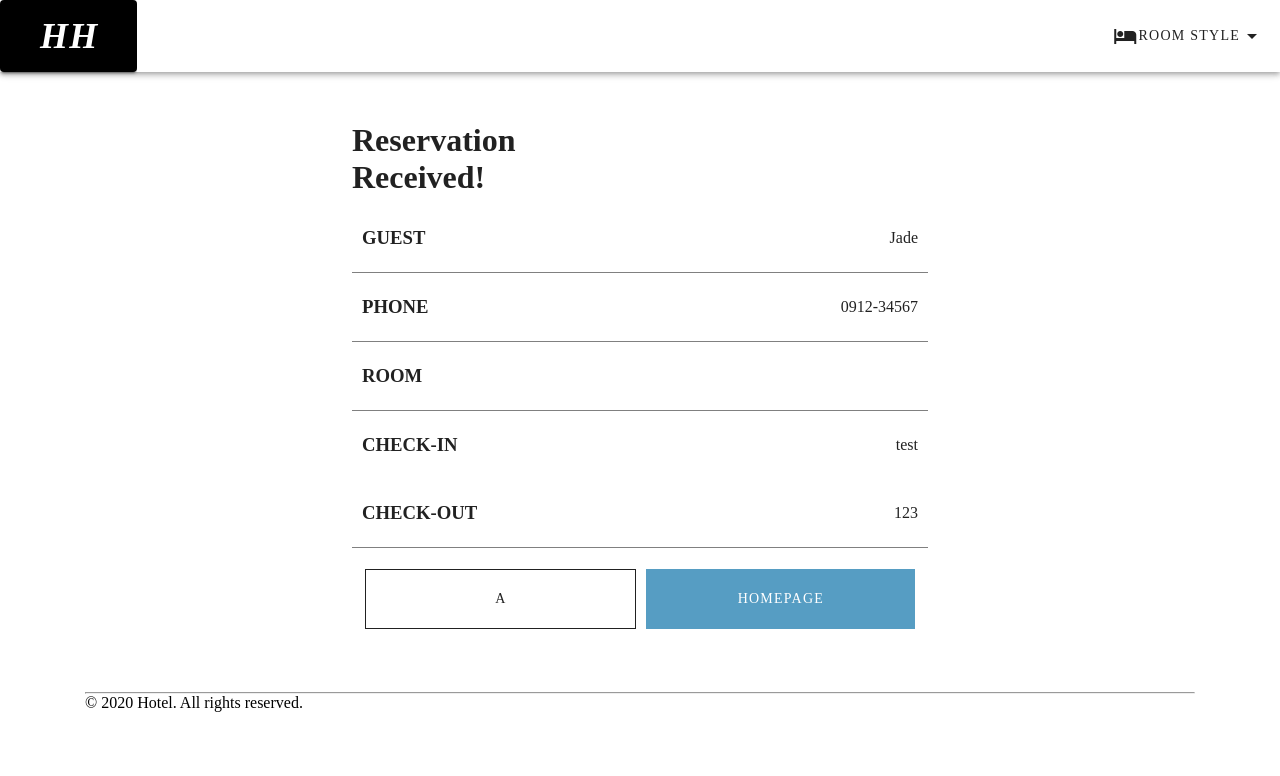
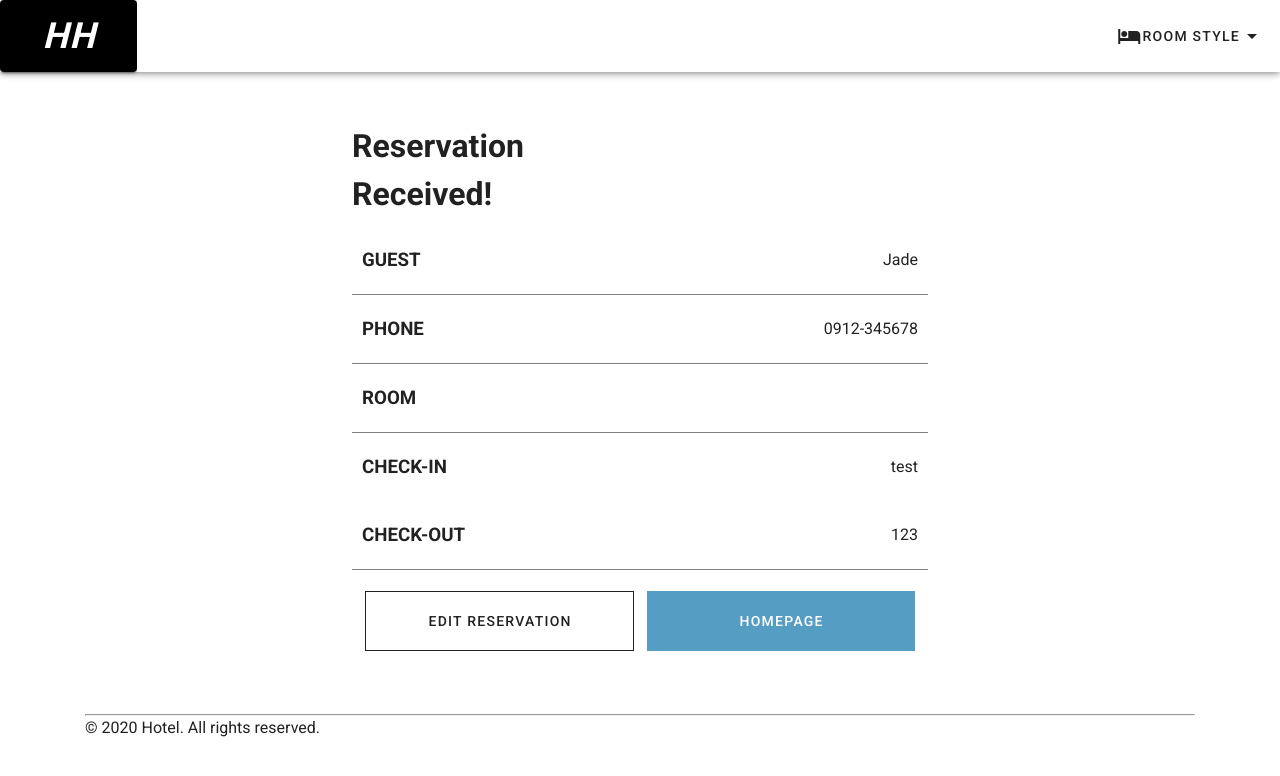
Before and after one commit to PofenHsueh/booking, a Vue app: page /info/reserve in a window 1280 px wide. Shown: the top 776 px of the page. Built offline with nearby package versions, Linux system fonts and the light colour scheme.

Commit message:
fix vuetify css not show bug

```diff
--- a/src/App.vue
+++ b/src/App.vue
@@ -1,5 +1,7 @@
 <template>
-  <router-view></router-view>
+  <v-app>
+    <router-view></router-view>
+  </v-app>
 </template>
 
 <script>
--- a/src/assets/scss/_base.scss
+++ b/src/assets/scss/_base.scss
@@ -3,6 +3,15 @@
 }
 .margin__space {
   margin: 0px 85px;
+}
+.v-application {
+  p {
+    margin-bottom: 0px;
+  }
+  .info {
+    background-color: white !important;
+    border-color: white !important;
+  }
 }
 
 @for $i from 0 through 1 {
--- a/src/views/Information.vue
+++ b/src/views/Information.vue
@@ -60,6 +60,7 @@
 export default {
   data() {
     return {
+      value: "",
       infoData: [
         { title: "NAME", icon: "account", change: false },
         { title: "PHONE", icon: "cellphone-iphone", change: false }
--- a/src/views/Reserve.vue
+++ b/src/views/Reserve.vue
@@ -1,7 +1,10 @@
 <template>
   <div style="display:flex; justify-content:center">
-    <v-card style="width:45%;margin:50px;
-    "  flat>
+    <v-card
+      style="width:45%;margin:50px;
+    "
+      flat
+    >
       <h1>
         Reservation<br />
         Received!
@@ -21,8 +24,17 @@
         </v-list-item>
       </v-list>
       <v-card-actions>
-        <v-btn depressed height="60" width="100%" outlined tile>a</v-btn>
-        <v-btn depressed height="60" width="100%" dark color="#569DC3" tile
+        <v-btn depressed height="60" width="100%" outlined tile
+          >EDIT RESERVATION</v-btn
+        >
+        <v-btn
+          depressed
+          height="60"
+          width="100%"
+          dark
+          color="#569DC3"
+          tile
+          @click="$router.push('/')"
           >HOMEPAGE</v-btn
         >
       </v-card-actions>
@@ -35,7 +47,7 @@ export default {
     return {
       reserveInfo: [
         { title: "GUEST", content: "Jade" },
-        { title: "PHONE", content: "0912-34567" }
+        { title: "PHONE", content: "0912-345678" }
       ],
       reserveDate: [
         { title: "CHECK-IN", date: "test" },
@@ -62,7 +74,7 @@ export default {
     }
   }
 }
-.list__position{
-  margin-left:auto;
+.list__position {
+  margin-left: auto;
 }
 </style>
--- a/src/views/SelectRoom.vue
+++ b/src/views/SelectRoom.vue
@@ -134,7 +134,7 @@ export default {
       return images("./" + type + ".jpeg");
     },
     booking() {
-      if (this.startDates && this.startDates) {
+      if (this.startDates && this.endDates) {
         this.$router.push({
           path: "/info",
           query: {
--- a/vue.config.js
+++ b/vue.config.js
@@ -1,11 +1,4 @@
 module.exports = {
-  css: {
-    loaderOptions: {
-      scss: {
-        prependData: '@import "@/assets/scss/index.scss";'
-      }
-    }
-  },
   transpileDependencies: ["vuetify"],
   publicPath: process.env.NODE_ENV === "production" ? "/booking/" : "/",
   configureWebpack: {
@@ -14,5 +7,12 @@ module.exports = {
       maxEntrypointSize: 512000,
       maxAssetSize: 512000
     }
+  },
+  css: {
+    loaderOptions: {
+      scss: {
+        prependData: '@import "@/assets/scss/index.scss";'
+      }
+    }
   }
 };
```
